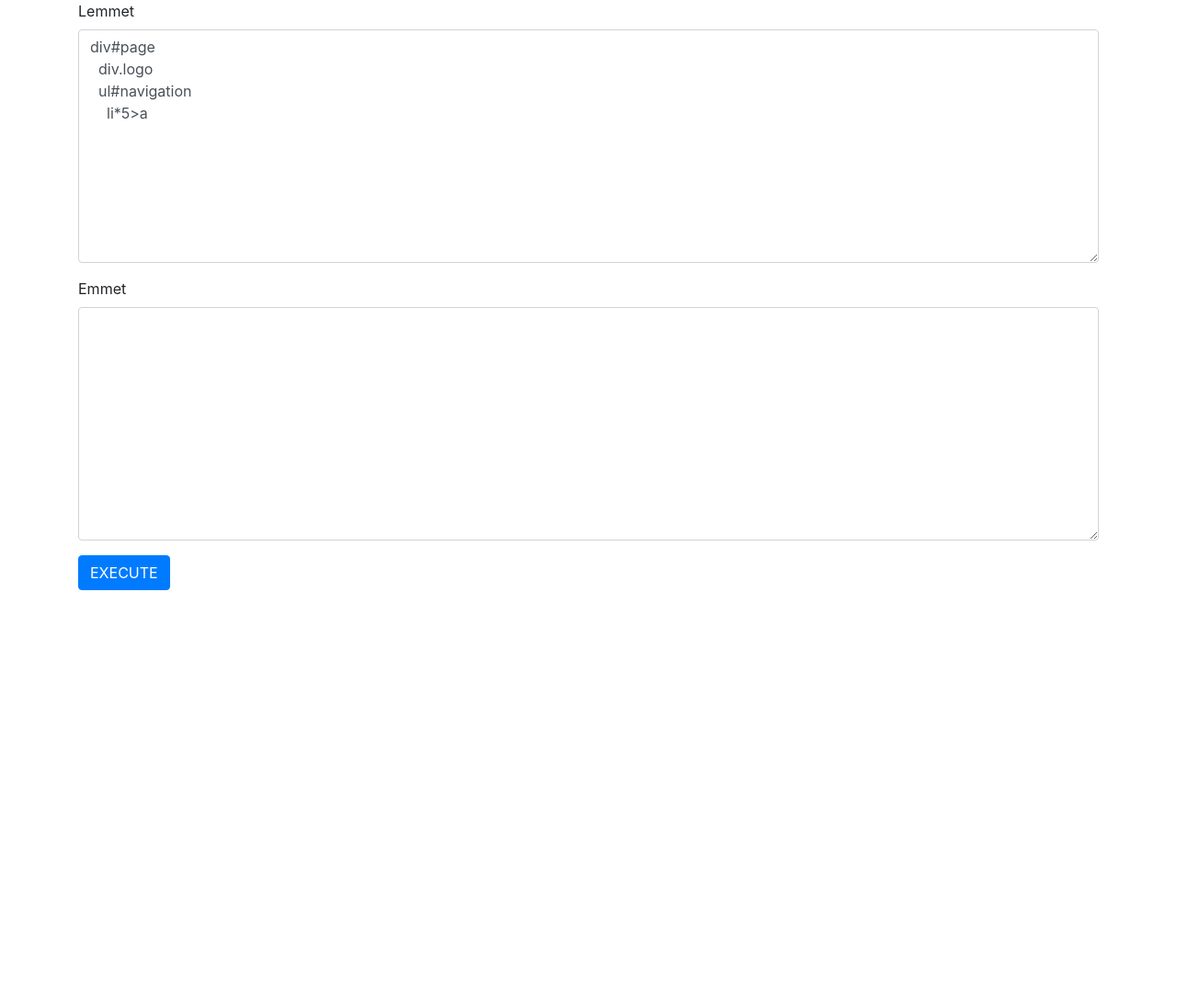
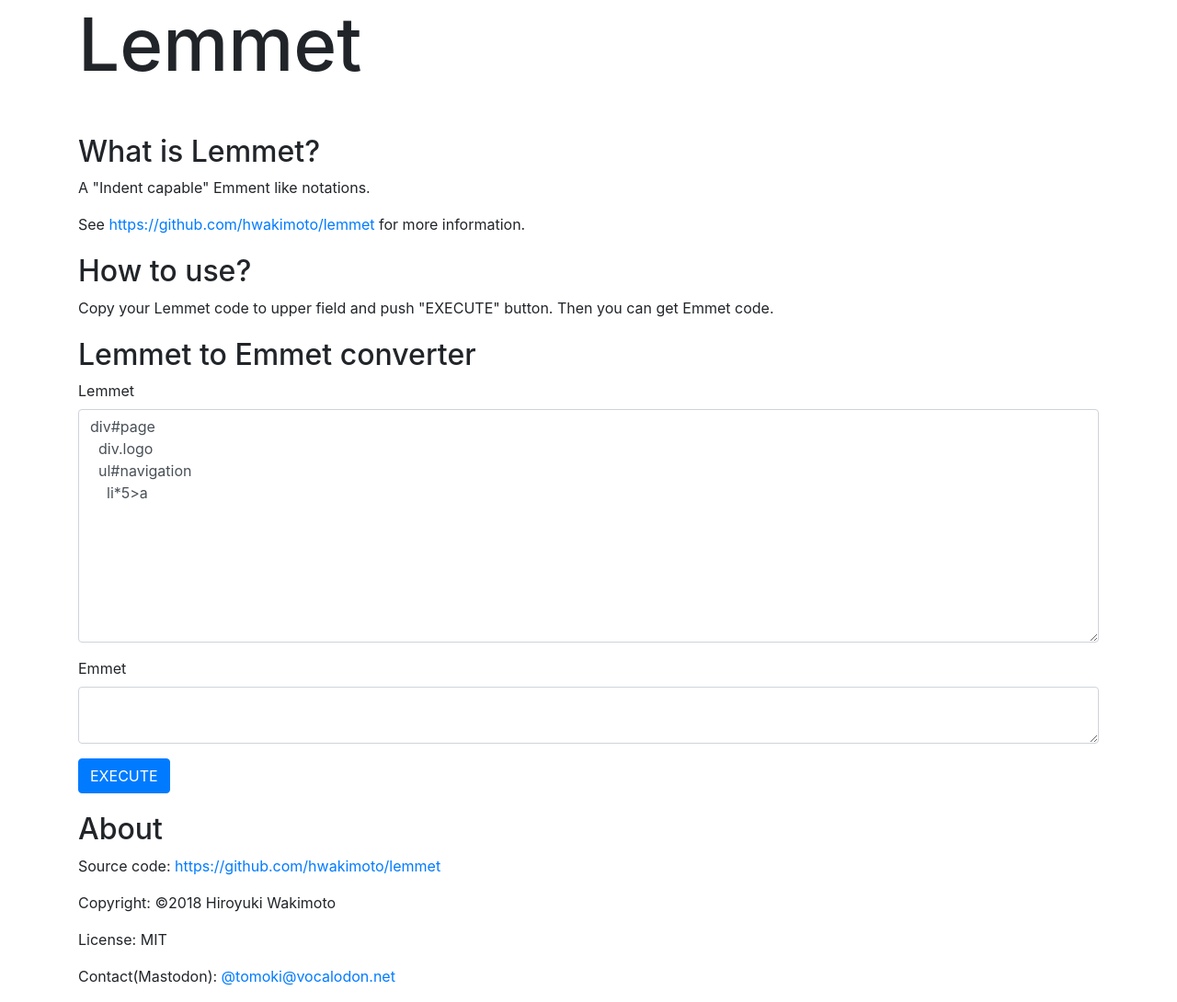
Before and after one commit to hwakimoto/lemmet, a plain HTML site: page docs/index.html in a window 1280 px wide. Shown: the whole page at 92% size. Before the commit the page ends 800 px from the top, so only its background shows below. Drawn offline with nearby package versions, Linux system fonts and the light colour scheme.

Commit message:
Edit docs

```diff
--- a/docs/index.html
+++ b/docs/index.html
@@ -4,25 +4,34 @@
 <head>
     <meta charset="UTF-8">
     <meta name="viewport" content="width=device-width, initial-scale=1.0">
+    <meta http-equiv="X-UA-Compatible" content="ie=edge">
+
+    <title>Lemmet (Indent capable Emmet)</title>
+
     <link href="//stackpath.bootstrapcdn.com/bootstrap/4.1.3/css/bootstrap.min.css" rel="stylesheet" integrity="sha384-MCw98/SFnGE8fJT3GXwEOngsV7Zt27NXFoaoApmYm81iuXoPkFOJwJ8ERdknLPMO"
         crossorigin="anonymous">
-    <meta http-equiv="X-UA-Compatible" content="ie=edge">
-    <title>Lemmet (Indent capable Emmet)</title>
-    <script>
+    <style>
+        h1 {
+            font-size:5em;
+            margin-bottom: 50px;
+        }
+        h2 {
+            margin-top: 20px;
+        }
+    </style>
 
-        function lemmet_exec() {
-            lemmet_str = document.getElementById('lemmet_text').value
-            emmet_str = lemmet2emmet(lemmet_str)
-            html_str = emmet2html(emmet_str)
-            document.getElementById('emmet_text').value = emmet_str
-            document.getElementById('html_text').value = html_str
-        }
-
-    </script>
 </head>
 
 <body>
     <div class="container">
+        <h1>Lemmet</h1>
+        <h2>What is Lemmet?</h2>
+        <p>A "Indent capable" Emment like notations.</p>
+        <p>See <a href="https://github.com/hwakimoto/lemmet" target="_blank">https://github.com/hwakimoto/lemmet</a>
+            for more information.</p>
+        <h2>How to use?</h2>
+        <p>Copy your Lemmet code to upper field and push "EXECUTE" button. Then you can get Emmet code.</p>
+        <h2>Lemmet to Emmet converter</h2>
         <form>
             <div class="form-group">
                 <label for="lemmet_text">Lemmet</label>
@@ -35,7 +44,7 @@ div#page
             </div>
             <div class="form-group">
                 <label for="emmet_text">Emmet</label>
-                <textarea name="emmet_text" class="form-control" id="emmet_text" cols="30" rows="10"></textarea>
+                <textarea name="emmet_text" class="form-control" id="emmet_text" cols="30" rows="2"></textarea>
             </div>
             <button type="button" class="btn btn-primary" id="exec_button" name="exec_button" value="Lemmet to Emmet"
                 onclick="lemmet_exec();">EXECUTE</button>
@@ -45,10 +54,29 @@ div#page
         </div>
         -->
         </form>
+
+        <h2>About</h2>
+        <p>Source code: <a href="https://github.com/hwakimoto/lemmet" target="_blank">https://github.com/hwakimoto/lemmet</a></p>
+        <p>Copyright: ©2018 Hiroyuki Wakimoto </p>
+        <p>License: MIT</p>
+        <p>Contact(Mastodon): <a href="https://vocalodon.net/@tomoki" target="_blank">@tomoki@vocalodon.net</a> </p>
+
     </div>
-    <script src="https://code.jquery.com/jquery-1.12.4.min.js"></script>
+    <script src="https://code.jquery.com/jquery-1.12.4.min.js">    </script>
     <script src="//stackpath.bootstrapcdn.com/bootstrap/4.1.3/js/bootstrap.min.js"></script>
     <script src="lemmet.js"></script>
+    <script>
+
+        function lemmet_exec() {
+            lemmet_str = document.getElementById('lemmet_text').value
+            emmet_str = lemmet2emmet(lemmet_str)
+            html_str = emmet2html(emmet_str)
+            document.getElementById('emmet_text').value = emmet_str
+            document.getElementById('html_text').value = html_str
+        }
+
+    </script>
+
 </body>
 
 </html>
```
Also changed, not shown: README.md.
